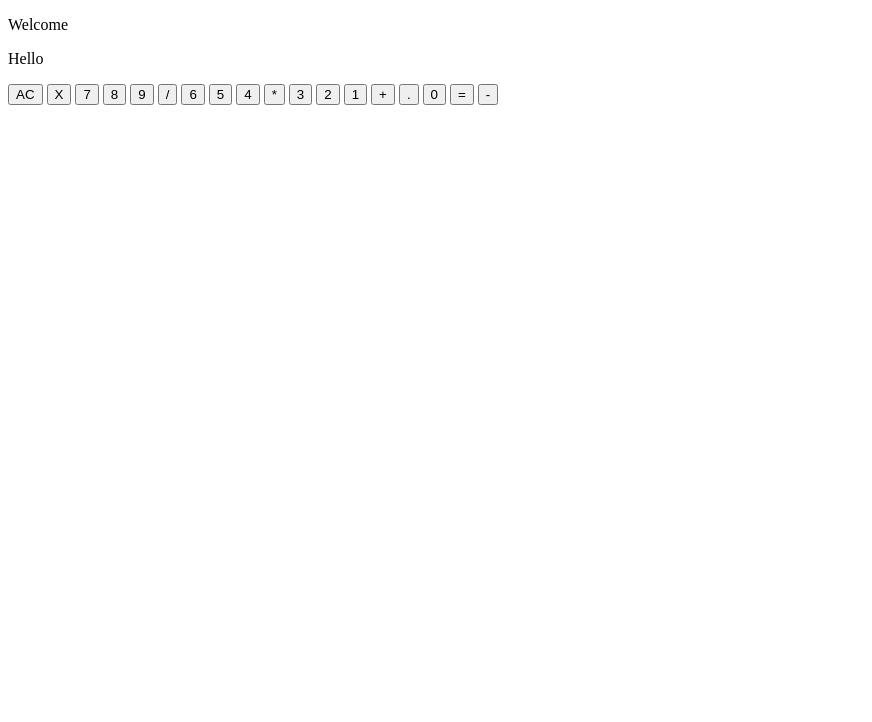
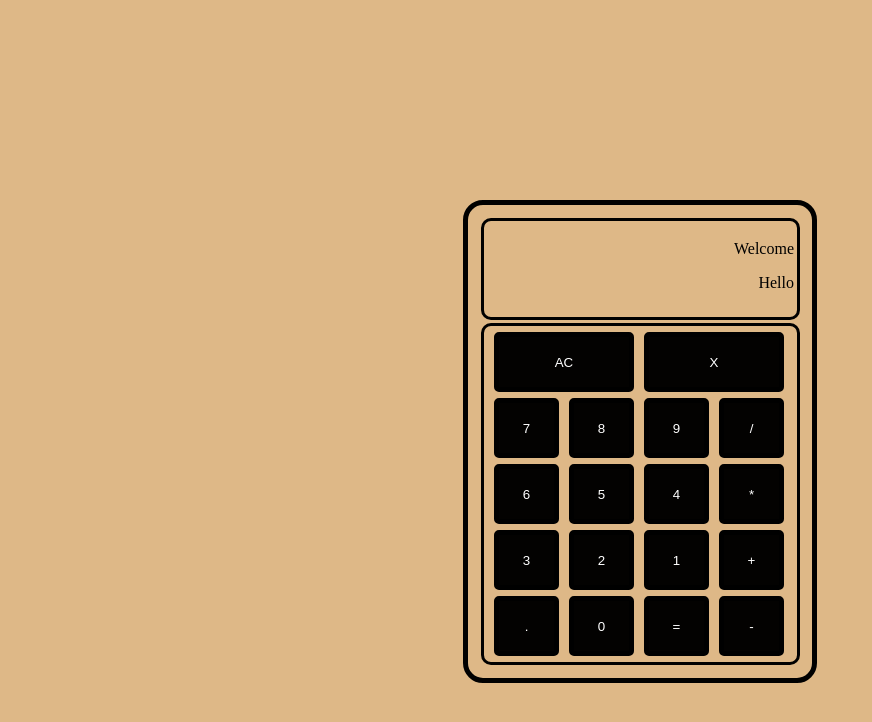
Before and after one commit to Yusuf-Nuru-Yesuf/calculator, a plain HTML site: page index.html in a window 1280 px wide. Shown: the whole page, without its empty margins (0-872 px from the left). Drawn offline with Linux system fonts and the light colour scheme.

Commit message:
Update button IDs and styles for calculator interface

```diff
--- a/index.html
+++ b/index.html
@@ -13,8 +13,8 @@
             <p class="display-current-operation">Hello</p>
         </div>
         <div class="buttons">
-            <button class="clear">AC</button>
-            <button class="delete">X</button>
+            <button id="clear" class="btn">AC</button>
+            <button id="delete" class="btn">X</button>
 
             <button class="btn">7</button>
             <button class="btn">8</button>
--- a/styles.css
+++ b/styles.css
@@ -0,0 +1,50 @@
+body {
+    background-color: burlywood;
+    min-width: 350px;
+}
+
+div.calculator {
+    margin: 200px auto;
+    text-align: center;
+    border: 5px solid black;
+    width: 330px;
+    padding: 10px 4px 10px 10px;
+    border-radius: 20px;
+}
+
+.calculator .display-output {
+    padding: 3px 3px 3px 0px;
+    margin: 3px;
+    text-align: right;
+    border: 3px solid black;
+    width: 310px;
+    height: 90px;
+    border-radius: 10px;
+
+}
+
+.calculator .buttons {
+    padding: 3px 3px 3px 0px;
+    margin: 3px;
+    border: 3px solid black;
+    width: 310px;
+    text-align: center;
+    border-radius: 10px;
+
+}
+
+.buttons .btn {
+    margin: 3px;
+    border: 5px solid black;
+    height: 60px;
+    width: 65px;
+    text-align: center;
+    border-radius: 5px;
+    background-color: rgb(3, 2, 1);
+    color: white;
+}
+
+#clear ,
+#delete {
+    width: 140px;
+}
```
